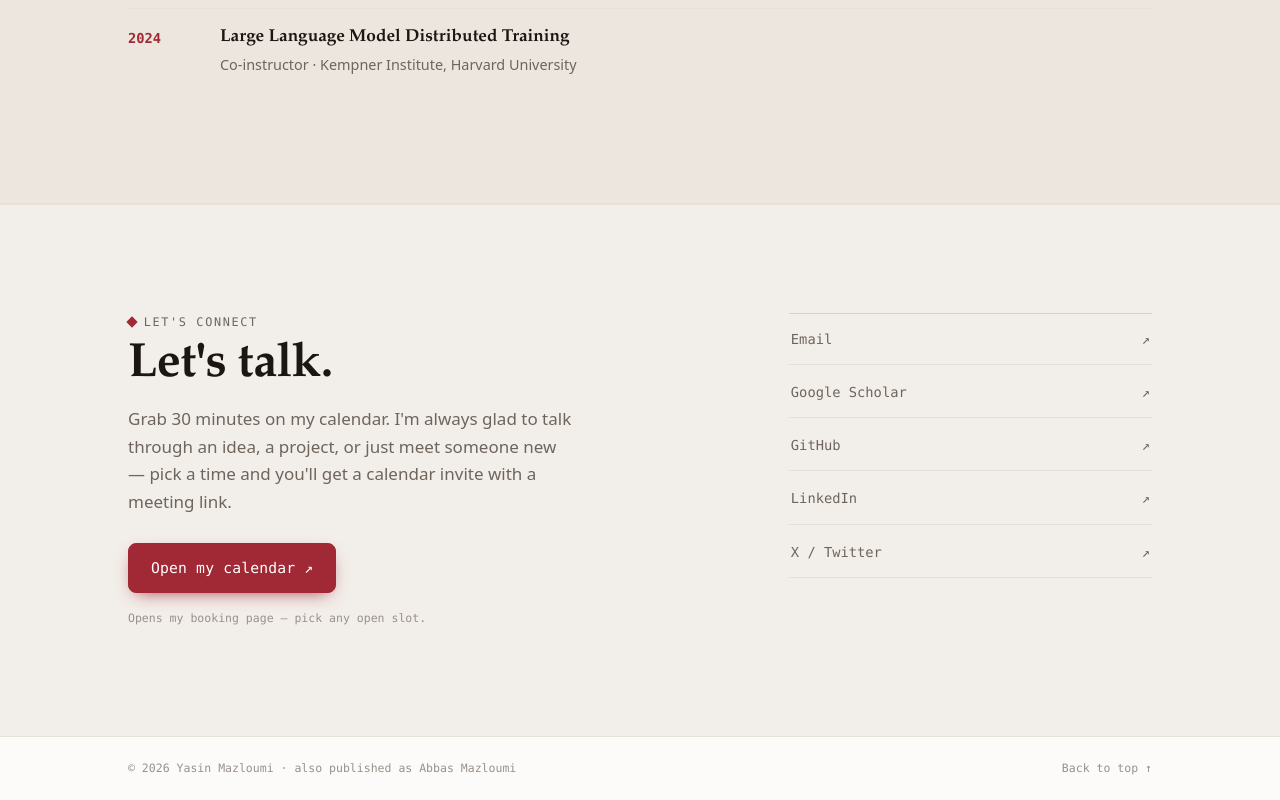
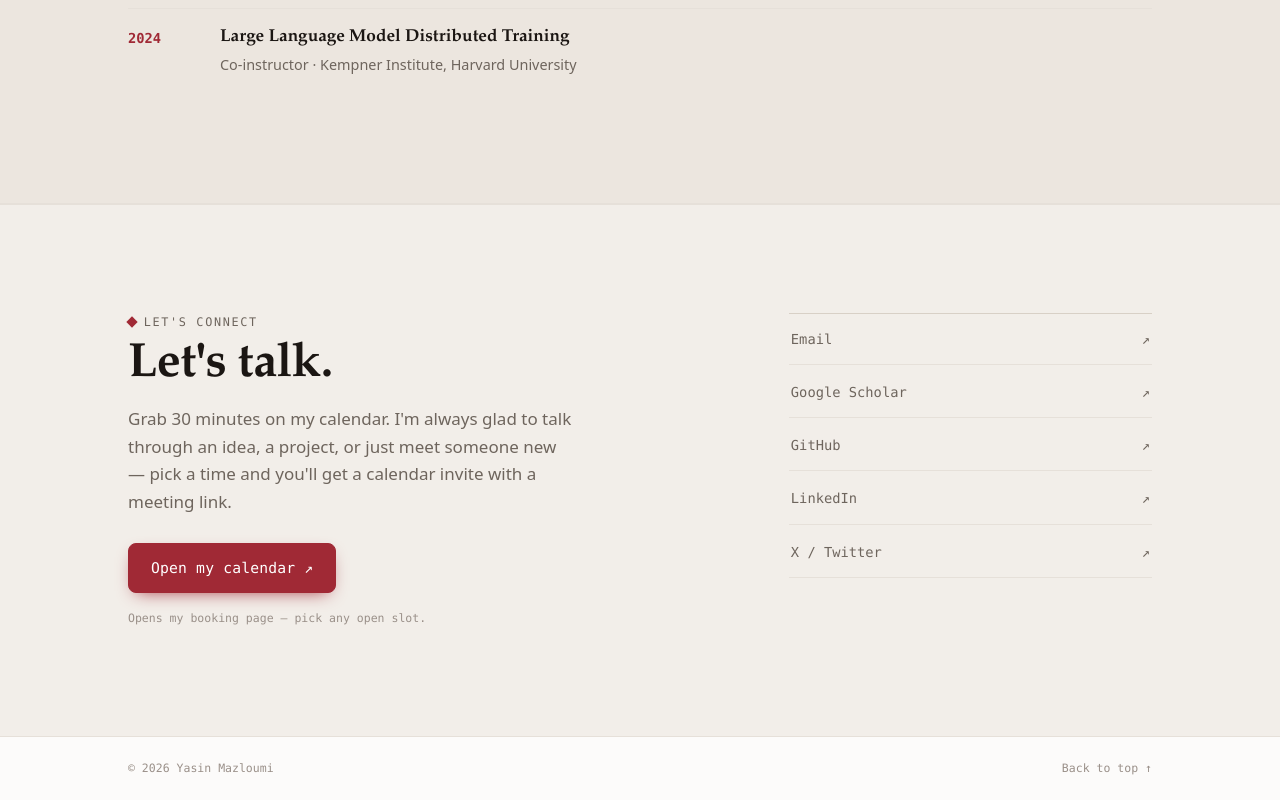
Before and after one commit to amazloumi/amazloumi.github.io, a plain HTML site: page index.html in a window 1280 px wide. Shown: the part 6535-7335 px from the top of the page. Drawn offline with Linux system fonts and the light colour scheme.

Commit message:
footer update

```diff
--- a/index.html
+++ b/index.html
@@ -600,7 +600,7 @@ html.reveal-ready [data-reveal].in{opacity:1;transform:none;}
 
 <div class="foot">
   <div class="foot__in">
-    <span>© 2026 Yasin Mazloumi · also published as Abbas Mazloumi</span>
+    <span>© 2026 Yasin Mazloumi</span>
     <a href="#top">Back to top&nbsp;↑</a>
   </div>
 </div>
```
